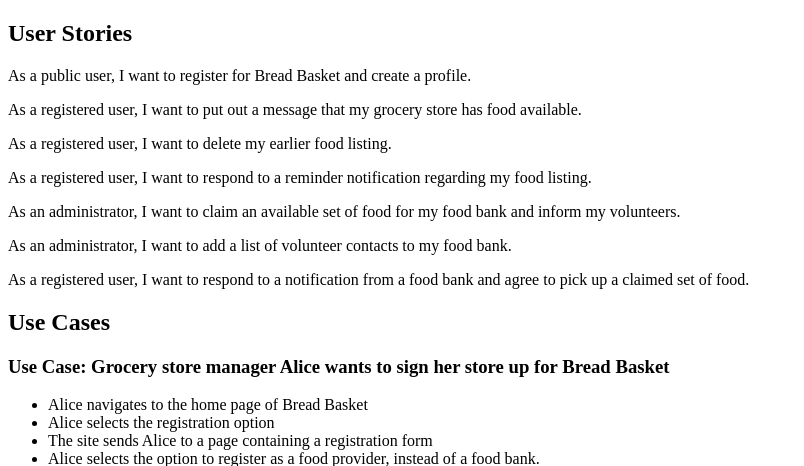
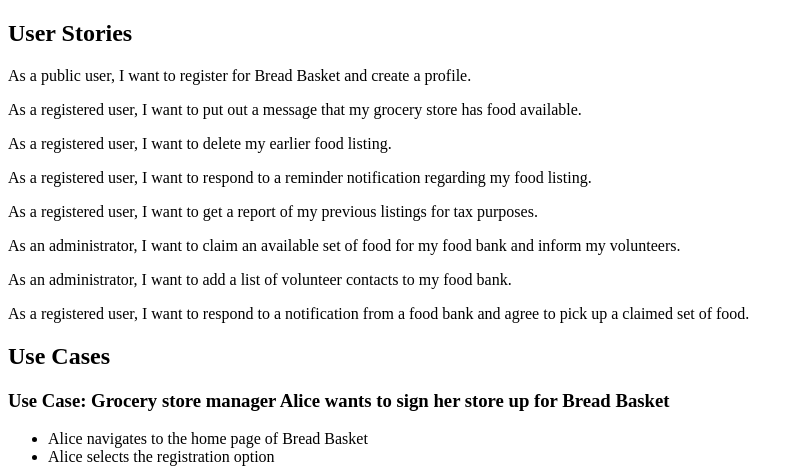
Before and after one commit to brbrown59/bread-basket, a PHP site: page /public_html/documentation/use-cases.php in a window 1280 px wide. Shown: the top 466 px of the page, without its empty margins (0-804 px from the left). Run offline with PHP 8.4, Linux system fonts and the light colour scheme.

Commit message:
Added a user story

```diff
--- a/public_html/documentation/use-cases.php
+++ b/public_html/documentation/use-cases.php
@@ -10,6 +10,7 @@
 		<p>As a registered user, I want to put out a message that my grocery store has food available.</p>
 		<p>As a registered user, I want to delete my earlier food listing.</p>
 		<p>As a registered user, I want to respond to a reminder notification regarding my food listing.</p>
+		<p>As a registered user, I want to get a report of my previous listings for tax purposes.</p>
 		<p>As an administrator, I want to claim an available set of food for my food bank and inform my volunteers.</p>
 		<p>As an administrator, I want to add a list of volunteer contacts to my food bank.</p>
 		<p>As a registered user, I want to respond to a notification from a food bank and agree to pick up a claimed set of food.</p>
```
